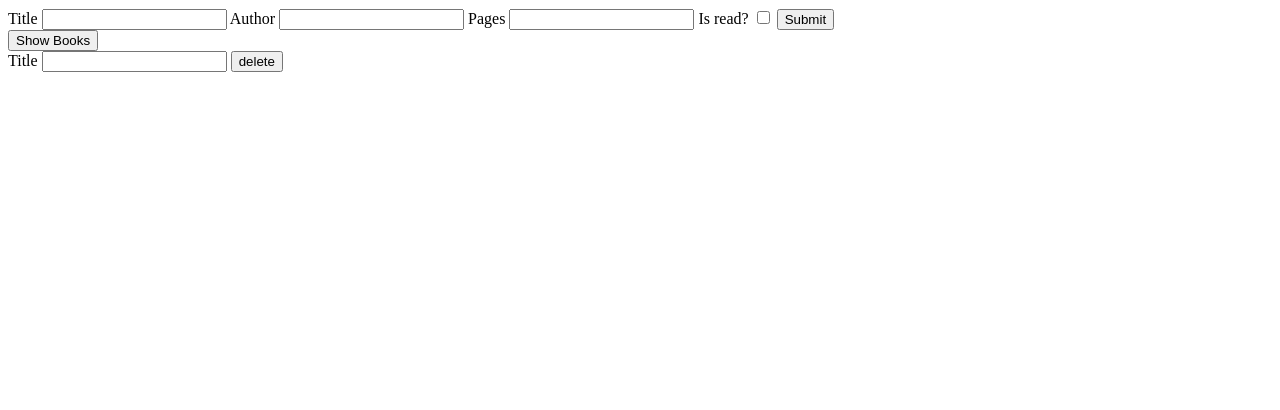
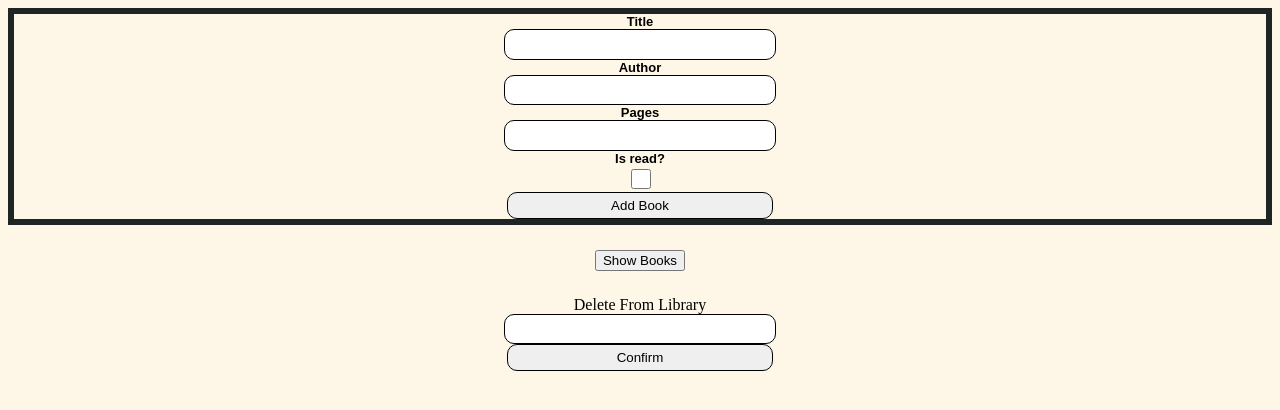
Before and after one commit to kichuu/library1, a plain HTML site: page index.html in a window 1280 px wide. Drawn offline with Linux system fonts and the light colour scheme.

Commit message:
added basic styles

```diff
--- a/index.html
+++ b/index.html
@@ -4,12 +4,12 @@
 <head>
     <meta charset="UTF-8">
     <meta name="viewport" content="width=device-width, initial-scale=1.0">
-    <title>Document</title>
+    <title>LIBRARY</title>
     <link rel="stylesheet" href="styles.css">
 </head>
 
 <body>
-    <form id="form" style="">
+    <form id="form" class="add-book-form" style="">
         <label for="title">Title</label>
         <input type="text" name="title" id="title" required>
         <label for="author">Author</label>
@@ -18,13 +18,13 @@
         <input type="number" name="pages" id="pages" required>
         <label for="isRead">Is read?</label>
         <input type="checkbox" name="isRead" id="isRead">
-        <input type="submit" value="Submit">
+        <input type="submit" value="Add Book">
     </form>
     <button id="show-books">Show Books</button>
-    <form id="delete-book">
-        <label for="delete-title">Title</label>
-        <input type="text" name="delete-title" id="delete-title" required>
-        <input type="submit" value="delete">
+    <form id="delete-book" class="delete-book-form">
+        <label for="delete-title">Delete From Library</label>
+        <input type="select" name="delete-title" id="delete-title" required>
+        <input type="submit" value="Confirm">
     </form>
     <div class="book-contain"></div>
     <script src="script.js"></script>
--- a/script.js
+++ b/script.js
@@ -9,6 +9,9 @@ function book(title, author, pages, isRead = false) {
     this.info = function () {
         const readStatus = this.isRead ? 'read' : 'not read';
         return `${this.title} by ${this.author}, ${this.pages} pages, ${readStatus}`;
+    }
+    this.changeReadStatus = function () {
+        this.isRead = !this.isRead;
     }
 }
 const book1 = new book('book1', 'author1', 100, true);
--- a/styles.css
+++ b/styles.css
@@ -0,0 +1,38 @@
+body {
+    background-color: #fef7e7
+}
+
+.add-book-form {
+    font-size: small;
+    font-family: sans-serif;
+    font-weight: bold;
+    border: 6px solid rgb(31, 37, 37);
+    display: flex;
+    flex-direction: column;
+    align-items: center;
+}
+
+.delete-book-form {
+    display: flex;
+    flex-direction: column;
+    align-items: center;
+}
+
+#show-books {
+    display: block;
+    margin: 25px auto;
+}
+
+form>input {
+    width: 20em;
+    height: 2em;
+    border-radius: 10px;
+    border: 1px solid black;
+}
+
+input[type="checkbox"] {
+    width: 1.5em;
+    height: 1.5em;
+    border-radius: 10px;
+    border: none;
+}
```
